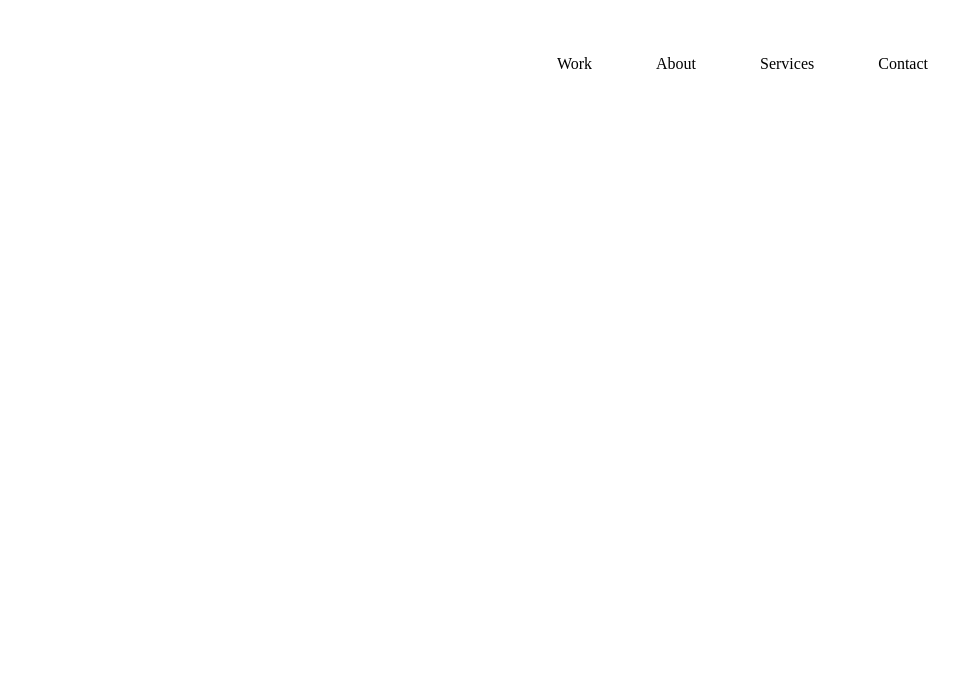
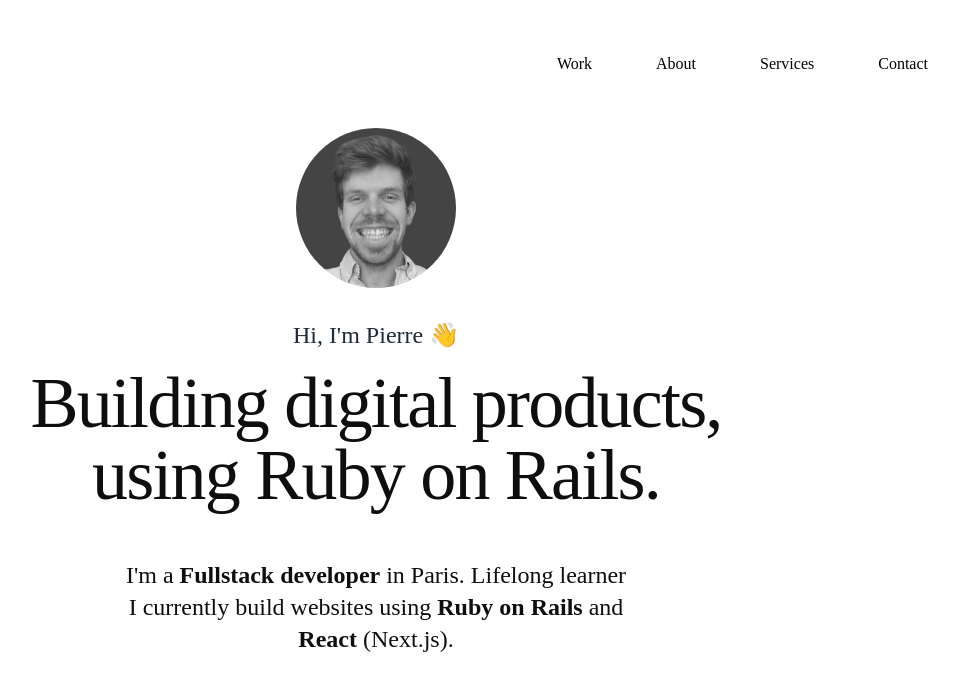
Before and after one commit to trazip/nextjs-frontend, a Next.js app: page / in a window 1280 px wide. Shown: the top 690 px of the page, without its empty margins (264-1221 px from the left). Built offline with nearby package versions, Linux system fonts and the light colour scheme; a small style sheet from the web is missing.

Commit message:
Added hero section

```diff
--- /dev/null
+++ b/components/Avatar.js
@@ -0,0 +1,16 @@
+import React from 'react';
+import Image from 'next/image';
+
+export default function Avatar() {
+  return (
+    <>
+      <Image
+        src="/images/avatar.png"
+        alt="Picture of the author"
+        width={160}
+        height={160}
+        className="rounded-full"
+      />
+    </>
+  );
+}
--- /dev/null
+++ b/components/HeroSection.js
@@ -0,0 +1,34 @@
+import React from 'react';
+import Avatar from './Avatar';
+
+export default function HeroSection() {
+  return (
+    <div id="hero-section" className="px-12">
+      <div
+        id="hero-wrapper"
+        className="flex flex-col items-center justify-center max-w-3xl mx-auto"
+      >
+        <div id="avatar" className="pb-6">
+          <Avatar />
+        </div>
+        <div id="subtitle" className="pb-4">
+          <h3 className="text-2xl font-medium text-gray-800">
+            Hi, I'm Pierre 👋
+          </h3>
+        </div>
+        <h1
+          id="hero-title"
+          className="mb-12 font-medium tracking-tight text-center text-7xl text-obsidian-black"
+        >
+          Building digital products, using Ruby on Rails.
+        </h1>
+        <p className="max-w-lg text-2xl font-normal text-center text-obsidian-black">
+          I'm a <span className="font-bold">Fullstack developer</span> in Paris.
+          Lifelong learner I currently build websites using{' '}
+          <span className="font-bold">Ruby on Rails</span> and{' '}
+          <span className="font-bold">React</span> (Next.js).
+        </p>
+      </div>
+    </div>
+  );
+}
--- /dev/null
+++ b/components/Resume.js
@@ -0,0 +1,9 @@
+import React from 'react';
+
+export default function Resume() {
+  return (
+    <div id="resume-section" className="pt-24 pb-12">
+      <div id="wrapper" />
+    </div>
+  );
+}
--- a/pages/index.js
+++ b/pages/index.js
@@ -1,19 +1,22 @@
 import Head from 'next/head';
+import HeroSection from '../components/HeroSection';
 import Navbar from '../components/Navbar';
+import Resume from '../components/Resume';
 
 export default function Home() {
   return (
     <div className="font-sans">
       <Head>
-        <title>Create Next App</title>
+        <title>Pierre Penhard - Rails Developer</title>
         <meta name="description" content="Generated by create next app" />
         <link rel="icon" href="/favicon.ico" />
       </Head>
       <header>
         <Navbar />
+        <HeroSection />
       </header>
       <main />
-
+      <Resume />
       <footer />
     </div>
   );
--- a/tailwind.config.js
+++ b/tailwind.config.js
@@ -14,6 +14,9 @@ module.exports = {
       fontFamily: {
         sans: ['Plus Jakarta Display'],
       },
+      colors: {
+        'obsidian-black': '#0d0e10',
+      },
     },
   },
   variants: {
```
Also changed, not shown: public/images/avatar.png (added), public/vercel.svg.
